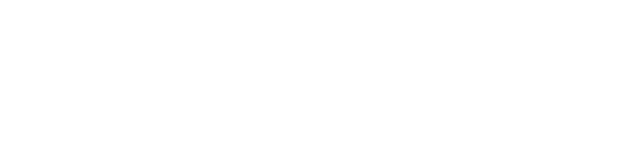
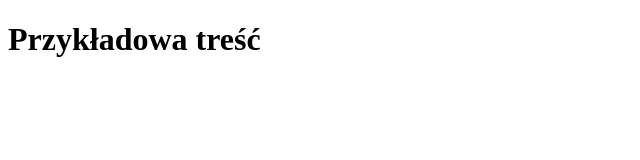
Before and after one commit to mikolaj8122/learning-git, a plain HTML site: page index.html in a window 1280 px wide. Shown: the whole page, without its empty margins (0-640 px from the left). Drawn offline with nearby package versions, Linux system fonts and the light colour scheme; files that its build step writes are made by us from their sources.

Commit message:
Add page content

```diff
--- a/index.html
+++ b/index.html
@@ -2,10 +2,10 @@
 <html lang="pl">
     <head>
         <meta charset="UTF-8">
-        <title>Moja strona</title>
+        <title>Nauka gita</title>
         <link rel="stylesheet" type="text/css" href="style.css">
     </head>
     <body>
-
+        <h1>Przykładowa treść</h1>
     </body>
 </html>
```
